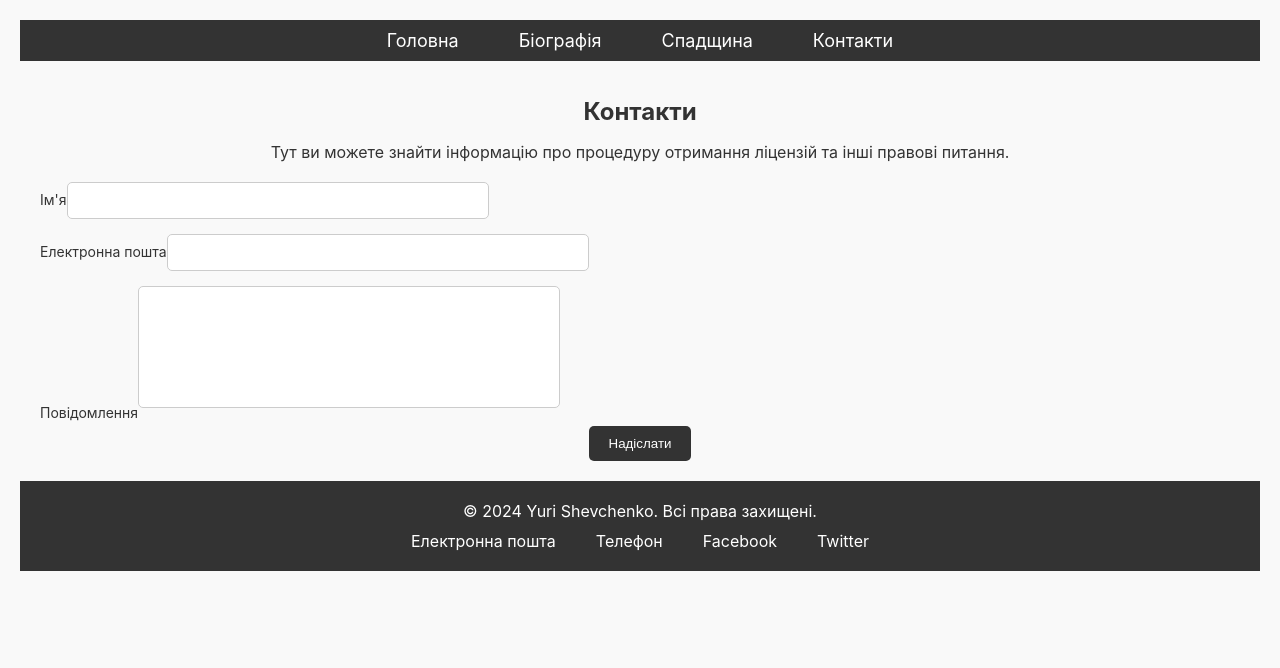
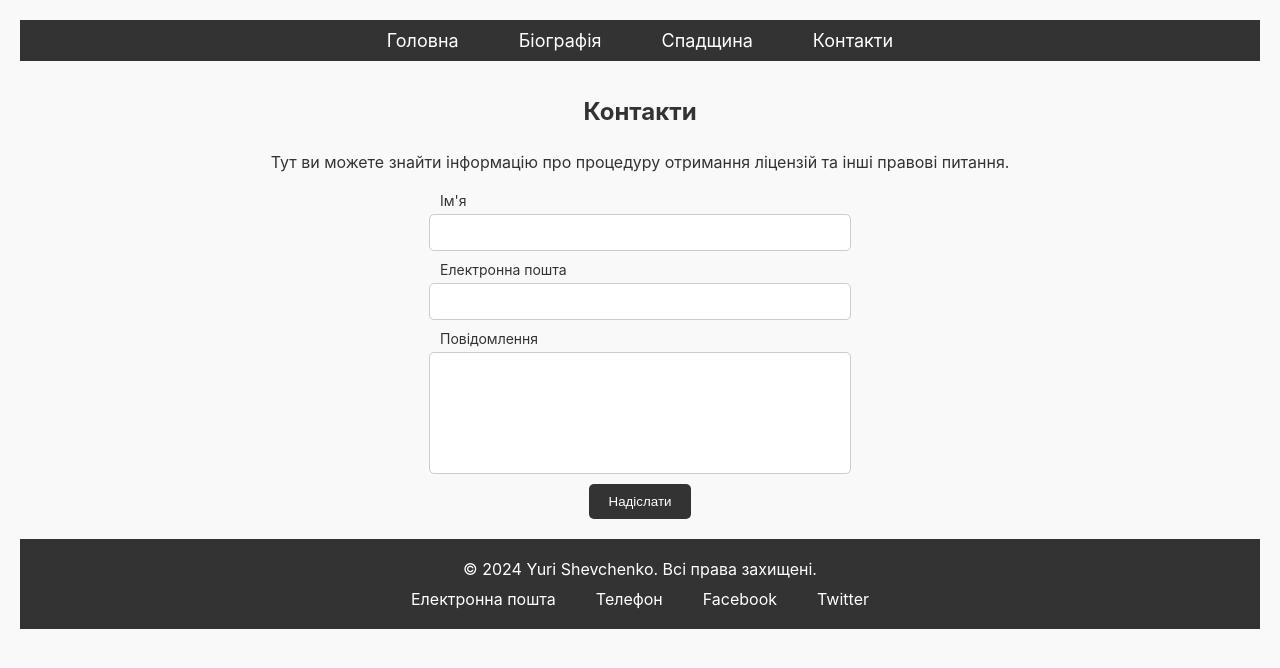
Before and after one commit to Sandro-it/Sheva_1, a React (Vite) app: page /contact in a window 1280 px wide. Shown: the top 668 px of the page. Built offline with nearby package versions, Linux system fonts and the light colour scheme.

Commit message:
label-input

```diff
--- a/src/pages/ContactPage.jsx
+++ b/src/pages/ContactPage.jsx
@@ -117,6 +117,7 @@ const ContactPage = () => {
           <form className={styles.contactForm} onSubmit={handleSubmit}>
             <label className={styles.label} htmlFor="name">
               Ім'я
+            </label>
             <input
               className={styles.input}
               type="text"
@@ -125,9 +126,9 @@ const ContactPage = () => {
               required
               autoComplete="name"
             />
-            </label>
             <label className={styles.label} htmlFor="email">
               Електронна пошта
+            </label>
             <input
               className={styles.input}
               type="email"
@@ -136,7 +137,6 @@ const ContactPage = () => {
               required
               autoComplete="email"
             />
-            </label>
             <ValidationError
               prefix="Email"
               field="email"
@@ -144,6 +144,7 @@ const ContactPage = () => {
             />
             <label className={styles.label} htmlFor="message">
               Повідомлення
+            </label>
             <textarea
               className={styles.textarea}
               id="message"
@@ -151,7 +152,6 @@ const ContactPage = () => {
               required
               autoComplete="message"
             ></textarea>
-            </label>
             <ValidationError
               prefix="Message"
               field="message"
--- a/src/styles/ContactPage.module.css
+++ b/src/styles/ContactPage.module.css
@@ -1,4 +1,4 @@
-.contactPage {
+/* .contactPage {
   padding: 20px;
   text-align: center;
 }
@@ -56,6 +56,95 @@
 
 .button:hover:not(:disabled) {
   background-color: #555;
+}*/
+
+/* Responsive styles for mobile devices */
+/*@media (max-width: 320px) {
+  .contactPage h1 {
+    font-size: 20px;
+  }
+
+  .contactPage p {
+    font-size: 14px;
+  }
+
+  .label {
+    font-size: 12px;
+  }
+
+  .input,
+  .textarea {
+    padding: 8px;
+  }
+
+  .button {
+    padding: 8px 16px;
+  }
+} */
+
+.contactPage {
+  padding: 20px;
+  text-align: center;
+  display: flex;
+  flex-direction: column;
+  align-items: center;
+}
+
+.contactPage h1 {
+  font-size: 24px;
+  margin-bottom: 10px;
+}
+
+.contactPage p {
+  font-size: 16px;
+  margin-bottom: 20px;
+  text-align: center;
+}
+
+.contactForm {
+  display: flex;
+  flex-direction: column;
+  align-items: center;
+  width: 100%;
+  max-width: 400px;
+}
+
+.label {
+  font-size: 14px;
+  margin-bottom: 5px;
+  text-align: left;
+  width: 100%;
+}
+
+.input,
+.textarea {
+  width: 100%;
+  padding: 10px;
+  margin-bottom: 10px;
+  border: 1px solid #ccc;
+  border-radius: 5px;
+}
+
+.textarea {
+  height: 100px;
+  resize: none;
+}
+
+.button {
+  padding: 10px 20px;
+  background-color: #333;
+  color: white;
+  border: none;
+  border-radius: 5px;
+  cursor: pointer;
+}
+
+.button:disabled {
+  background-color: #777;
+}
+
+.button:hover:not(:disabled) {
+  background-color: #555;
 }
 
 /* Responsive styles for mobile devices */
```
Lines whose indentation alone changed are shown as unchanged.
